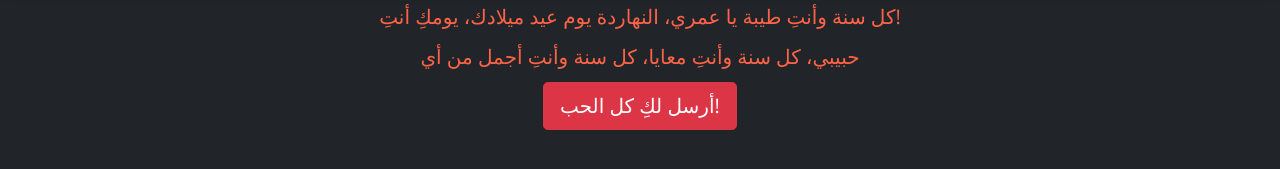
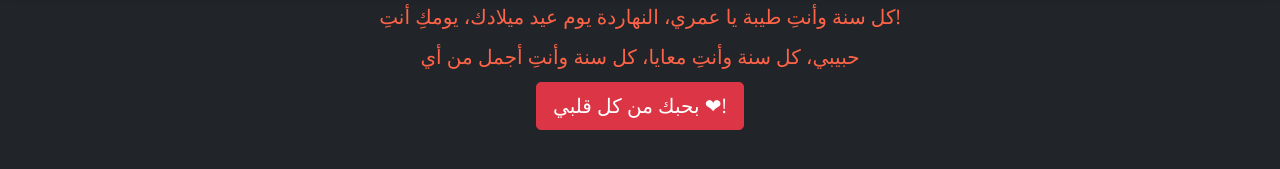
Before and after one commit to jsgfsgs/-sisgqka, a plain HTML site: page index.html in a window 1280 px wide. Shown: the part 311-480 px from the top of the page. Drawn offline with nearby package versions, Linux system fonts and the light colour scheme; a script that the page names is missing.

Commit message:
Update index.html

```diff
--- a/index.html
+++ b/index.html
@@ -33,7 +33,7 @@
                     <!-- الرسائل هتظهر واحدة واحدة هنا -->
                 </div>
                 <div class="btn-container">
-                    <button class="btn btn-danger btn-lg animate__animated animate__heartBeat pulse-btn" style="animation-delay: 10s;">أرسل لكِ كل الحب!</button>
+                    <button class="btn btn-danger btn-lg animate__animated animate__heartBeat pulse-btn" style="animation-delay: 10s;">بحبك من كل قلبي ❤!</button>
                 </div>
             </div>
         </div>
```
